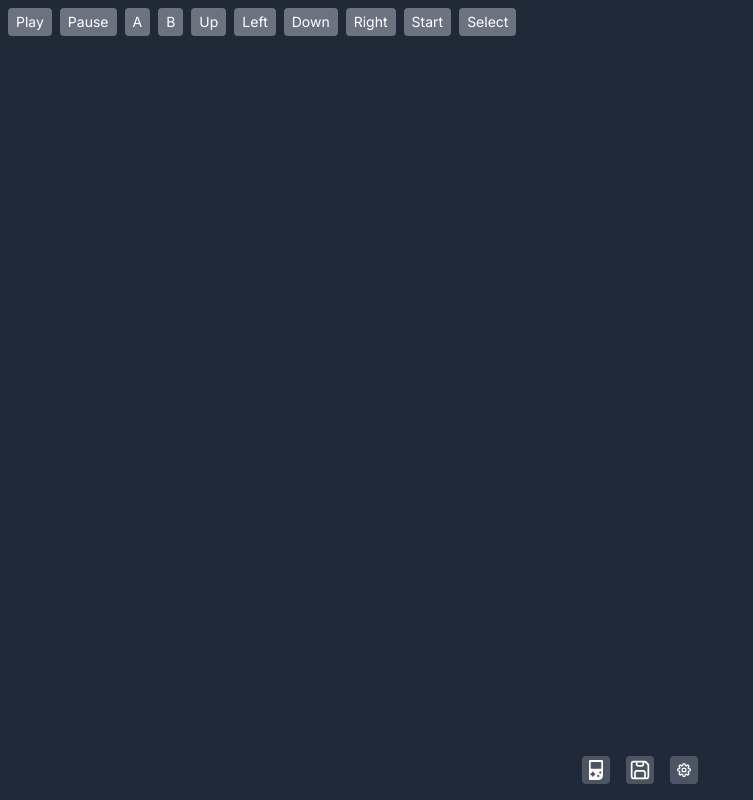
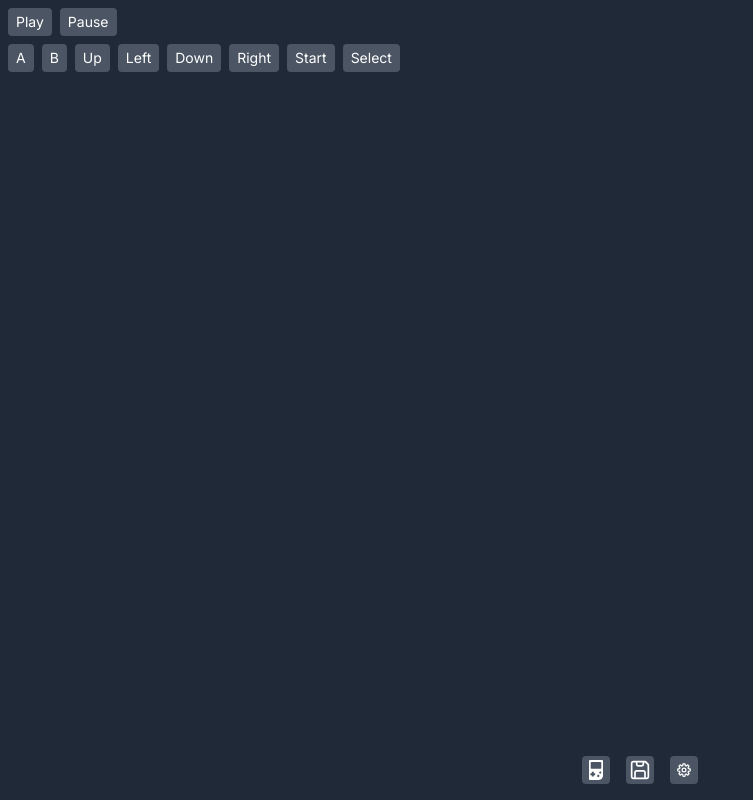
Before and after one commit to satsgg/streambrah, a Next.js app: page /pokemon/dock in a window 1280 px wide. Shown: the whole page, without its empty margins (0-753 px from the left). Built offline with nearby package versions, Linux system fonts and the light colour scheme.

Commit message:
more pokemon input styling

```diff
--- a/src/app/pokemon/dock/page.tsx
+++ b/src/app/pokemon/dock/page.tsx
@@ -65,71 +65,75 @@ export default function PokemonDock() {
   // save state, load state
   // turbo button?
   return (
-    <div className="flex flex-col justify-between overflow-y-hidden h-screen bg-gray-800 text-white text-sm whitespace-nowrap p-2">
+    <div className="flex flex-col justify-between h-screen bg-gray-800 text-white text-sm whitespace-nowrap p-2">
       {
         {
           home: (
-            <div className="flex flex-wrap gap-x-2 gap-y-2">
+            <div className="flex flex-col gap-y-2">
+              <div className="flex flex-wrap gap-2">
                 <button
-                className="bg-gray-500 rounded px-2 py-1"
+                  className="bg-gray-600 hover:bg-gray-500 rounded px-2 py-1"
                   onClick={() => sendAction("play")}
                 >
                   Play
                 </button>
                 <button
-                className="bg-gray-500 rounded px-2 py-1"
+                  className="bg-gray-600 hover:bg-gray-500 rounded px-2 py-1"
                   onClick={() => sendAction("pause")}
                 >
                   Pause
                 </button>
+              </div>
+              <div className="flex flex-wrap gap-x-2 gap-y-2">
                 <button
-                className="bg-gray-500 rounded px-2 py-1"
+                  className="bg-gray-600 hover:bg-gray-500 rounded px-2 py-1"
                   onClick={() => sendInput("a")}
                 >
                   A
                 </button>
                 <button
-                className="bg-gray-500 rounded px-2 py-1"
+                  className="bg-gray-600 hover:bg-gray-500 rounded px-2 py-1"
                   onClick={() => sendInput("b")}
                 >
                   B
                 </button>
                 <button
-                className="bg-gray-500 rounded px-2 py-1"
+                  className="bg-gray-600 hover:bg-gray-500 rounded px-2 py-1"
                   onClick={() => sendInput("up")}
                 >
                   Up
                 </button>
                 <button
-                className="bg-gray-500 rounded px-2 py-1"
+                  className="bg-gray-600 hover:bg-gray-500 rounded px-2 py-1"
                   onClick={() => sendInput("left")}
                 >
                   Left
                 </button>
                 <button
-                className="bg-gray-500 rounded px-2 py-1"
+                  className="bg-gray-600 hover:bg-gray-500 rounded px-2 py-1"
                   onClick={() => sendInput("down")}
                 >
                   Down
                 </button>
                 <button
-                className="bg-gray-500 rounded px-2 py-1"
+                  className="bg-gray-600 hover:bg-gray-500 rounded px-2 py-1"
                   onClick={() => sendInput("right")}
                 >
                   Right
                 </button>
                 <button
-                className="bg-gray-500 rounded px-2 py-1"
+                  className="bg-gray-600 hover:bg-gray-500 rounded px-2 py-1"
                   onClick={() => sendInput("start")}
                 >
                   Start
                 </button>
                 <button
-                className="bg-gray-500 rounded px-2 py-1"
+                  className="bg-gray-600 hover:bg-gray-500 rounded px-2 py-1"
                   onClick={() => sendInput("select")}
                 >
                   Select
                 </button>
+              </div>
             </div>
           ),
           state: (
```
Lines whose indentation alone changed are shown as unchanged.
